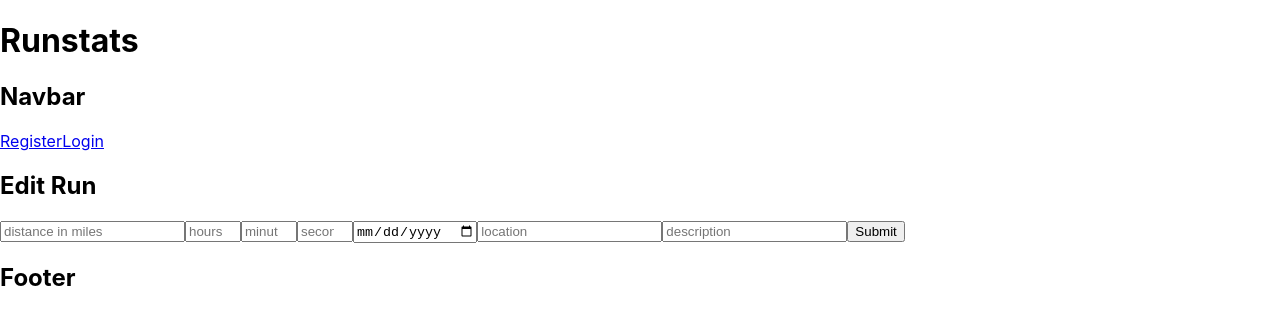
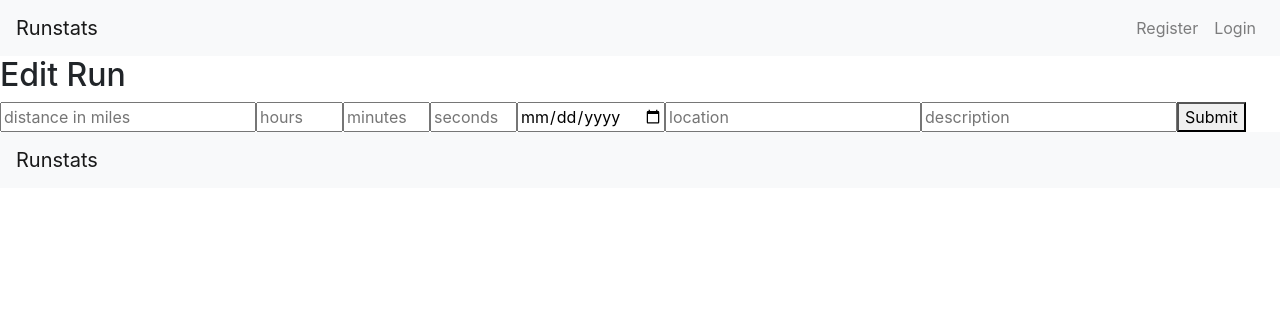
Before and after one commit to mckaywrigley/runstats, a React (Create React App) app in the folder client/: page /editrun in a window 1280 px wide. Shown: the top 324 px of the page. Built offline with nearby package versions, Linux system fonts and the light colour scheme; no server answers.

Commit message:
styles Navbar and Footer with reactstrap

```diff
--- a/client/package.json
+++ b/client/package.json
@@ -4,6 +4,7 @@
   "private": true,
   "dependencies": {
     "axios": "^0.18.0",
+    "bootstrap": "^4.3.1",
     "chart.js": "^2.8.0",
     "jwt-decode": "^2.2.0",
     "lodash": "^4.17.11",
@@ -14,6 +15,7 @@
     "react-router": "^5.0.0",
     "react-router-dom": "^5.0.0",
     "react-scripts": "3.0.1",
+    "reactstrap": "^8.0.0",
     "redux": "^4.0.1",
     "redux-devtools-extension": "^2.13.8",
     "redux-thunk": "^2.3.0",
--- a/client/src/App.js
+++ b/client/src/App.js
@@ -9,7 +9,7 @@ import Login from "./components/auth/Login";
 import AddRun from "./components/run/AddRun";
 import EditRun from "./components/run/EditRun";
 import Dashboard from "./components/dashboard/Dashboard";
-import Navbar from "./components/layout/Navbar";
+import NavbarComponent from "./components/layout/Navbar";
 import Footer from "./components/layout/Footer";
 
 // Styling
@@ -20,8 +20,7 @@ class App extends Component {
     return (
       <>
         <Router>
-          <h1>Runstats</h1>
-          <Navbar />
+          <NavbarComponent />
           <Route exact path="/register" component={Register} />
           <Route exact path="/login" component={Login} />
           <Route exact path="/addrun" component={AddRun} />
--- a/client/src/components/layout/Footer.js
+++ b/client/src/components/layout/Footer.js
@@ -1,13 +1,18 @@
 import React, { Component } from "react";
 
-class Navbar extends Component {
+import { Navbar, NavbarToggler, NavbarBrand } from "reactstrap";
+
+class Footer extends Component {
   render() {
     return (
       <div>
-        <h2>Footer</h2>
+        <Navbar color="light" light expand="md">
+          <NavbarBrand href="/">Runstats</NavbarBrand>
+          <NavbarToggler onClick={this.toggle} />
+        </Navbar>
       </div>
     );
   }
 }
 
-export default Navbar;
+export default Footer;
--- a/client/src/components/layout/Navbar.js
+++ b/client/src/components/layout/Navbar.js
@@ -1,25 +1,73 @@
 import React, { Component } from "react";
-import { NavLink } from "react-router-dom";
 import { connect } from "react-redux";
 import { logoutUser } from "../../actions";
 
-class Navbar extends Component {
+import {
+  Collapse,
+  Navbar,
+  NavbarToggler,
+  NavbarBrand,
+  Nav,
+  NavItem,
+  NavLink
+} from "reactstrap";
+
+import "./Navbar.scss";
+
+class NavbarComponent extends Component {
+  state = {
+    isOpen: false
+  };
+
+  toggle = () => {
+    this.setState({
+      isOpen: !this.state.isOpen
+    });
+  };
+
   render() {
     if (!this.props.auth.isAuthenticated) {
       return (
         <div>
-          <h2>Navbar</h2>
-          <NavLink to="/register">Register</NavLink>
-          <NavLink to="/login">Login</NavLink>
+          <Navbar color="light" light expand="md">
+            <NavbarBrand href="/">Runstats</NavbarBrand>
+            <NavbarToggler onClick={this.toggle} />
+            <Collapse isOpen={this.state.isOpen} navbar>
+              <Nav className="ml-auto" navbar>
+                <NavItem>
+                  <NavLink className="link" href="/register">
+                    Register
+                  </NavLink>
+                </NavItem>
+                <NavItem>
+                  <NavLink className="link" href="/login">
+                    Login
+                  </NavLink>
+                </NavItem>
+              </Nav>
+            </Collapse>
+          </Navbar>
         </div>
       );
     }
     return (
       <div>
-        <h2>Navbar</h2>
-        <NavLink to="/dashboard">Dashboard</NavLink>
-        <NavLink to="/addRun">Add Run</NavLink>
-        <button onClick={e => this.props.logoutUser()}>Logout</button>
+        <Navbar color="light" light expand="md">
+          <NavbarBrand href="/">Runstats</NavbarBrand>
+          <NavbarToggler onClick={this.toggle} />
+          <Collapse isOpen={this.state.isOpen} navbar>
+            <Nav className="ml-auto" navbar>
+              <NavItem>
+                <NavLink
+                  className="link"
+                  onClick={e => this.props.logoutUser()}
+                >
+                  Logout
+                </NavLink>
+              </NavItem>
+            </Nav>
+          </Collapse>
+        </Navbar>
       </div>
     );
   }
@@ -32,4 +80,4 @@ const mapStateToProps = state => ({
 export default connect(
   mapStateToProps,
   { logoutUser }
-)(Navbar);
+)(NavbarComponent);
--- a/client/src/index.js
+++ b/client/src/index.js
@@ -13,6 +13,8 @@ import { composeWithDevTools } from "redux-devtools-extension/developmentOnly";
 import jwt_decode from "jwt-decode";
 import setAuthToken from "./utils/setAuthToken";
 import { setCurrentUser, logoutUser } from "./actions";
+
+import "bootstrap/dist/css/bootstrap.min.css";
 
 const store = createStore(
   rootReducer,
```
Also changed, not shown: client/src/components/layout/Navbar.scss (added).
